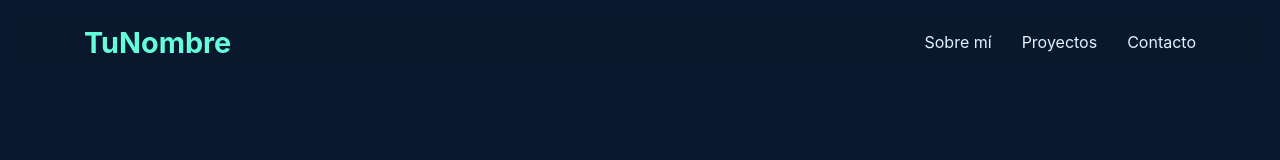
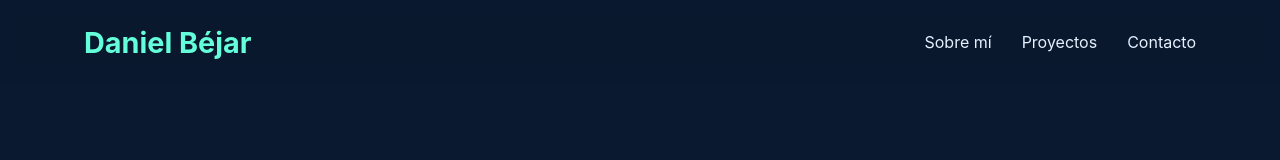
Before and after one commit to Daniel-Bejar/tarjeta, a plain HTML site: page index.html in a window 1280 px wide. Shown: the top 160 px of the page. Drawn offline with Linux system fonts and the light colour scheme.

Commit message:
index.html

```diff
--- a/index.html
+++ b/index.html
@@ -354,7 +354,7 @@
     <header>
         <div class="container">
             <nav>
-                <div class="logo">TuNombre</div>
+                <div class="logo">Daniel Béjar</div>
                 <ul class="nav-links">
                     <li><a href="#about">Sobre mí</a></li>
                     <li><a href="#projects">Proyectos</a></li>
```
